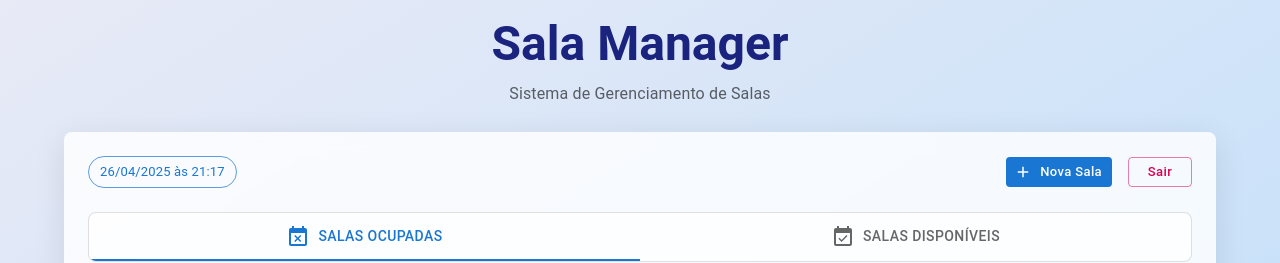
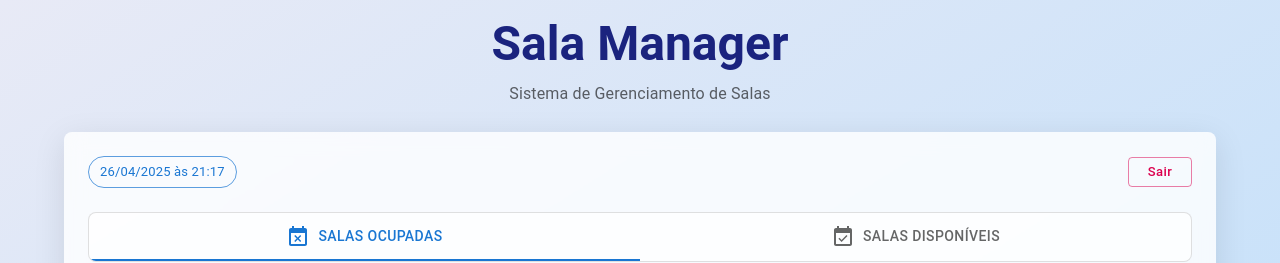
Before and after one commit to EndrioAlberton/sala-manager-web, a React (Vite) app: page /classrooms in a window 1280 px wide. Shown: the top 263 px of the page. Built offline with nearby package versions, Linux system fonts and the light colour scheme; no server answers; sample sign-in values are in the browser's storage.

Commit message:
feat: implementa controle de acesso para gerenciamento de salas (admin only)

```diff
--- a/src/components/ClassroomCard.tsx
+++ b/src/components/ClassroomCard.tsx
@@ -51,6 +51,7 @@ export function ClassroomCard({ classroom, onEdit, onDelete, onRefresh }: Classr
   const [isOccupationsDialogOpen, setIsOccupationsDialogOpen] = useState(false);
   const [occupations, setOccupations] = useState<Occupation[]>([]);
   const isProfessor = authService.isProfessor();
+  const isAdmin = authService.isAdmin();
 
   const loadOccupations = async () => {
     try {
@@ -164,6 +165,7 @@ export function ClassroomCard({ classroom, onEdit, onDelete, onRefresh }: Classr
           <Typography variant="h6">
             Sala {classroom.roomNumber}
           </Typography>
+          {isAdmin && (
             <Box>
               <Tooltip title={classroom.currentOccupation ? "Não é possível editar uma sala ocupada" : "Editar"}>
                 <span>
@@ -189,6 +191,7 @@ export function ClassroomCard({ classroom, onEdit, onDelete, onRefresh }: Classr
                 </span>
               </Tooltip>
             </Box>
+          )}
         </Box>
 
         <Typography color="textSecondary" gutterBottom>
--- a/src/pages/Dashboard.tsx
+++ b/src/pages/Dashboard.tsx
@@ -64,6 +64,7 @@ export function Dashboard() {
   const [isFormOpen, setIsFormOpen] = useState(false);
   const [selectedClassroom, setSelectedClassroom] = useState<ClassRoom | undefined>();
   const [currentDateTime, setCurrentDateTime] = useState(new Date());
+  const isAdmin = authService.isAdmin();
 
   const handleLogout = () => {
     authService.logout();
@@ -234,8 +235,9 @@ export function Dashboard() {
               variant="outlined"
             />
             <Box sx={{ display: 'flex', justifyContent: 'space-between', gap: 2, width: { xs: '100%', sm: 'auto' }}}>
+              {isAdmin && (
                 <Button
-                variant="outlined"
+                  variant="contained"
                   color="primary"
                   startIcon={<AddIcon />}
                   onClick={() => handleOpenForm()}
@@ -247,6 +249,7 @@ export function Dashboard() {
                 >
                   Nova Sala
                 </Button>
+              )}
               <Button
                 variant="outlined"
                 color="secondary"
```
Lines whose indentation alone changed are shown as unchanged.
